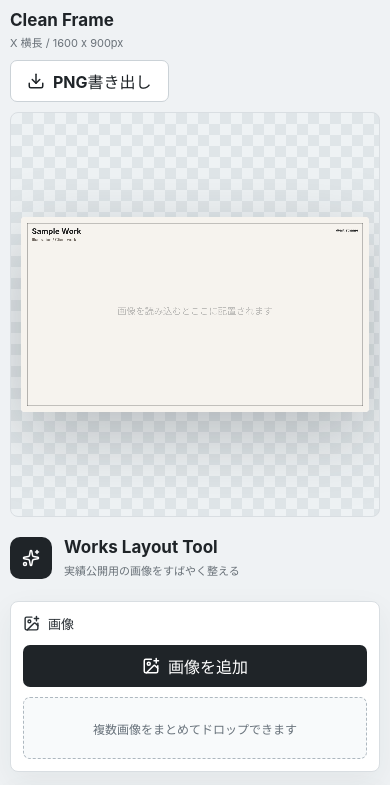
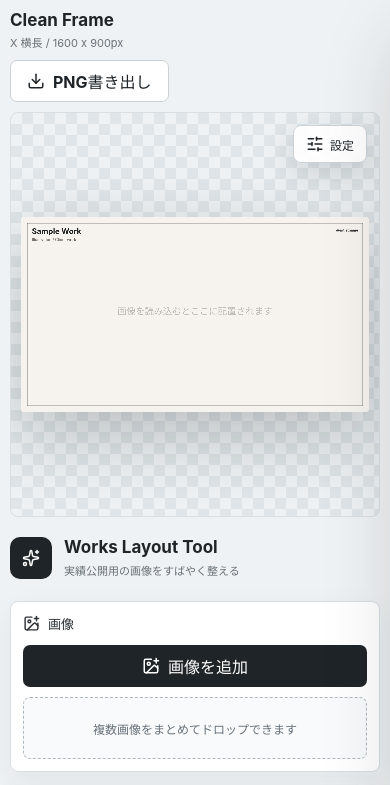
Before and after one commit to marine20210101-sys/layouttool, a React (Vite) app: page / in a window 390 px wide. Shown: the top 785 px of the page. Built offline with nearby package versions, Linux system fonts and the light colour scheme; a web font is replaced by a local one.

Commit message:
Add mobile settings popup

```diff
--- a/src/main.jsx
+++ b/src/main.jsx
@@ -9,9 +9,11 @@ import {
   Move,
   RefreshCcw,
   RotateCcw,
+  SlidersHorizontal,
   Sparkles,
   Trash2,
   Type,
+  X,
   Eye,
   EyeOff,
 } from 'lucide-react'
@@ -1055,6 +1057,7 @@ function App() {
     },
   })
   const [interaction, setInteraction] = useState(null)
+  const [mobileInspectorOpen, setMobileInspectorOpen] = useState(false)
   const canvasRef = useRef(null)
   const fileRef = useRef(null)
 
@@ -1421,6 +1424,15 @@ function App() {
           </button>
         </div>
         <div className="canvas-frame">
+          <button
+            className="canvas-menu-button"
+            type="button"
+            onClick={() => setMobileInspectorOpen(true)}
+            aria-label="設定を開く"
+          >
+            <SlidersHorizontal size={18} />
+            設定
+          </button>
           <canvas
             ref={canvasRef}
             className={interaction ? 'dragging' : ''}
@@ -1432,7 +1444,22 @@ function App() {
         </div>
       </section>
 
-      <aside className="inspector">
+      {mobileInspectorOpen && (
+        <button
+          className="mobile-inspector-backdrop"
+          type="button"
+          onClick={() => setMobileInspectorOpen(false)}
+          aria-label="設定を閉じる"
+        />
+      )}
+
+      <aside className={`inspector ${mobileInspectorOpen ? 'mobile-open' : ''}`}>
+        <div className="mobile-inspector-header">
+          <strong>設定</strong>
+          <button type="button" onClick={() => setMobileInspectorOpen(false)} aria-label="設定を閉じる">
+            <X size={18} />
+          </button>
+        </div>
         <div className="inspector-tabs" role="tablist" aria-label="右パネル">
           {[
             ['layers', 'レイヤー', Layers],
--- a/src/styles.css
+++ b/src/styles.css
@@ -483,6 +483,7 @@ button {
 }
 
 .canvas-frame {
+  position: relative;
   display: grid;
   place-items: center;
   min-height: 0;
@@ -498,6 +499,12 @@ button {
   background-size: 22px 22px;
   background-position: 0 0, 0 11px, 11px -11px, -11px 0;
   overflow: hidden;
+}
+
+.canvas-menu-button,
+.mobile-inspector-header,
+.mobile-inspector-backdrop {
+  display: none;
 }
 
 canvas {
@@ -586,18 +593,88 @@ input[type="range"] {
   }
 
   .inspector {
-    grid-column: 1 / -1;
-    display: grid;
-    grid-template-columns: repeat(2, minmax(0, 1fr));
-    gap: 14px;
+    position: fixed;
+    top: 14px;
+    right: 14px;
+    bottom: 14px;
+    z-index: 40;
+    width: min(380px, calc(100vw - 28px));
+    padding: 10px;
+    overflow: auto;
+    border: 1px solid #d9dee2;
+    border-radius: 10px;
+    background: #eff2f4;
+    box-shadow: 0 24px 80px rgba(31, 36, 40, 0.22);
+    transform: translateX(calc(100% + 28px));
+    transition: transform 180ms ease;
+  }
+
+  .inspector.mobile-open {
+    transform: translateX(0);
   }
 
   .inspector-tabs {
-    grid-column: 1 / -1;
+    position: sticky;
+    top: 48px;
+    z-index: 2;
+    margin-bottom: 12px;
   }
 
-  .inspector > .panel {
-    min-width: 0;
+  .mobile-inspector-header {
+    position: sticky;
+    top: 0;
+    z-index: 3;
+    display: flex;
+    align-items: center;
+    justify-content: space-between;
+    min-height: 42px;
+    margin-bottom: 8px;
+    padding: 6px 4px 8px;
+    background: #eff2f4;
+  }
+
+  .mobile-inspector-header strong {
+    color: #1f2428;
+    font-size: 14px;
+  }
+
+  .mobile-inspector-header button,
+  .canvas-menu-button {
+    display: inline-flex;
+    align-items: center;
+    justify-content: center;
+    gap: 6px;
+    border: 1px solid #cbd2d7;
+    border-radius: 8px;
+    background: rgba(255, 255, 255, 0.94);
+    color: #1f2428;
+    cursor: pointer;
+    font-size: 12px;
+    font-weight: 800;
+  }
+
+  .mobile-inspector-header button {
+    width: 36px;
+    min-height: 36px;
+  }
+
+  .canvas-menu-button {
+    position: absolute;
+    top: 12px;
+    right: 12px;
+    z-index: 5;
+    min-height: 38px;
+    padding: 0 12px;
+    box-shadow: 0 10px 30px rgba(31, 36, 40, 0.16);
+  }
+
+  .mobile-inspector-backdrop {
+    position: fixed;
+    inset: 0;
+    z-index: 35;
+    display: block;
+    background: rgba(31, 36, 40, 0.24);
+    cursor: pointer;
   }
 
   canvas {
@@ -623,9 +700,6 @@ input[type="range"] {
 
   .inspector {
     order: 3;
-    display: flex;
-    flex-direction: column;
-    gap: 12px;
   }
 
   .brand {
```
Also changed, not shown: 1 other file (tests, documents, lock files or other folders).
